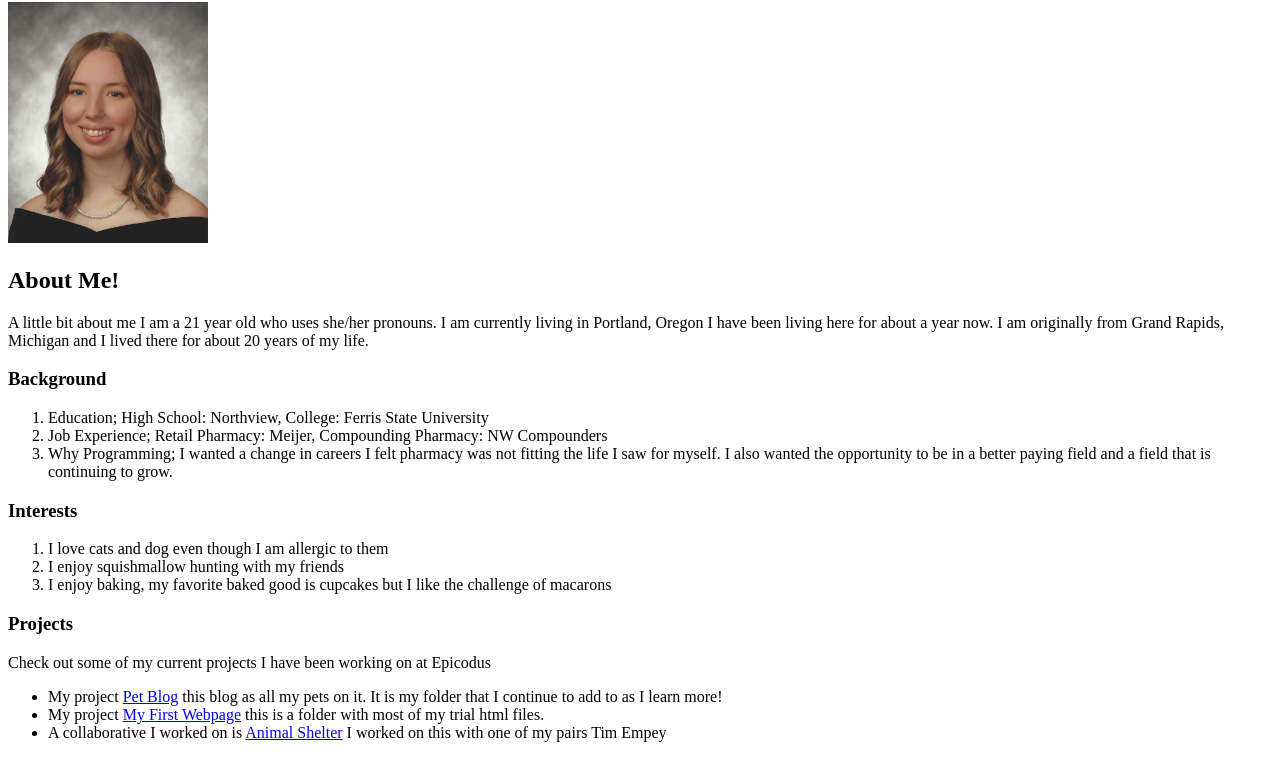
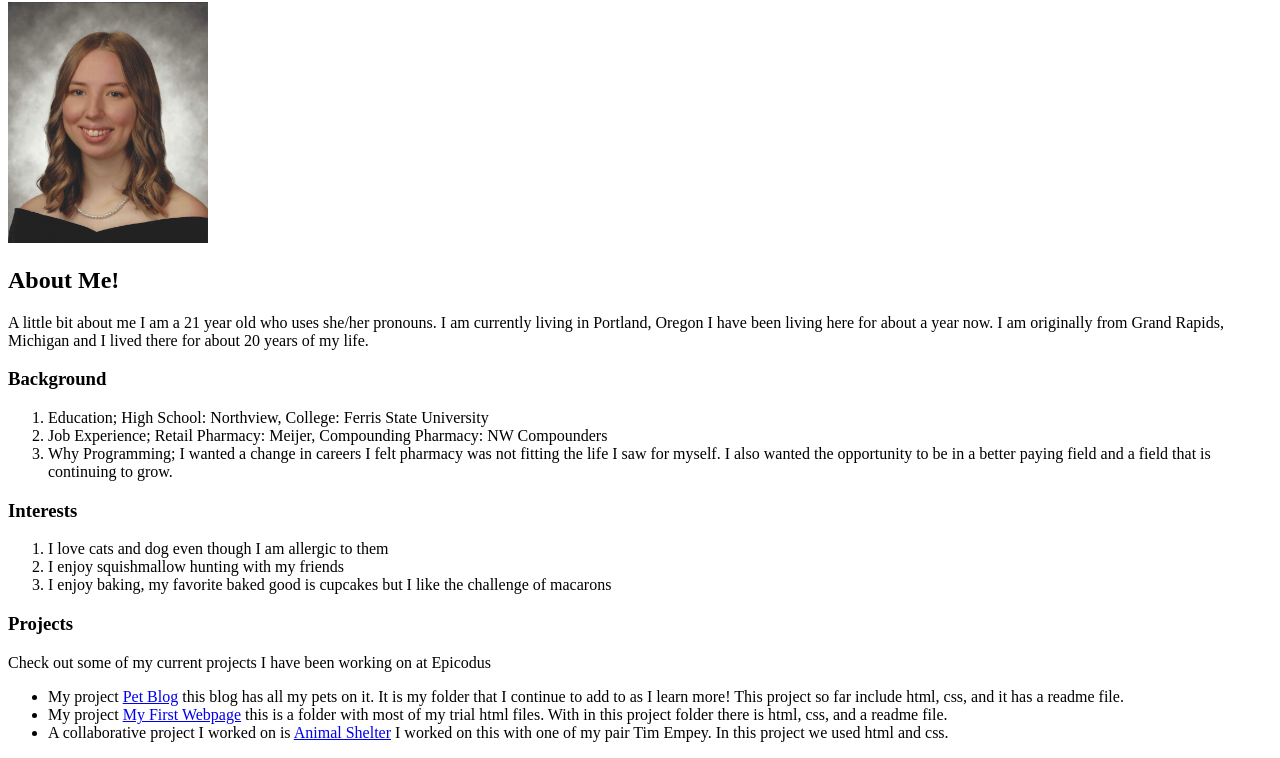
Before and after one commit to aldeling/portfolio, a plain HTML site: page index.html in a window 1280 px wide. Shown: the part 78-836 px from the top of the page. Drawn offline with Linux system fonts and the light colour scheme.

Commit message:
correct spelling errors, add more descriptions the projects

```diff
--- a/index.html
+++ b/index.html
@@ -2,7 +2,7 @@
 <html lang="en-US">
 <head>
   <link href="css/styles.css" rel="stylesheet" type="text/css">
-  <title>Portfolio Landing Page</title>
+  <title>Portfolio</title>
 </head>
 <body>
   <h1>Athea DeLing</h1>
@@ -24,9 +24,9 @@
     <h3>Projects</h3>
       <p>Check out some of my current projects I have been working on at Epicodus</p>
       <ul>
-        <li>My project <a href="https://github.com/aldeling/pet-blog">Pet Blog</a> this blog as all my pets on it. It is my folder that I continue to add to as I learn more!</li>
-        <li>My project <a href="https://github.com/aldeling/my-first-webpage">My First Webpage</a> this is a folder with most of my trial html files.</li>
-        <li>A collaborative I worked on is <a href="https://github.com/aldeling/animal-shelter">Animal Shelter</a> I worked on this with one of my pairs Tim Empey</li>
+        <li>My project <a href="https://github.com/aldeling/pet-blog">Pet Blog</a> this blog has all my pets on it. It is my folder that I continue to add to as I learn more! This project so far include html, css, and it has a readme file.</li>
+        <li>My project <a href="https://github.com/aldeling/my-first-webpage">My First Webpage</a> this is a folder with most of my trial html files. With in this project folder there is html, css, and a readme file.</li>
+        <li>A collaborative project I worked on is <a href="https://github.com/aldeling/animal-shelter">Animal Shelter</a> I worked on this with one of my pair Tim Empey. In this project we used html and css.</li>
       </ul>
 </body>
 </html>
```
